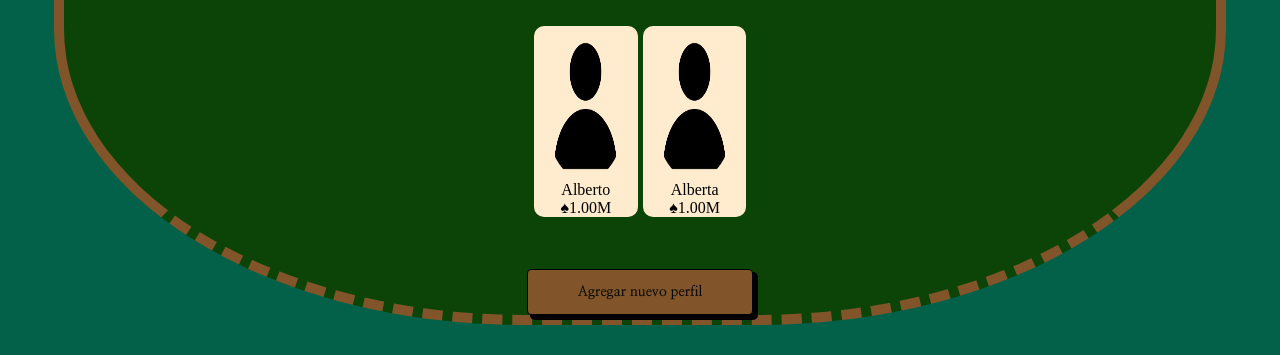
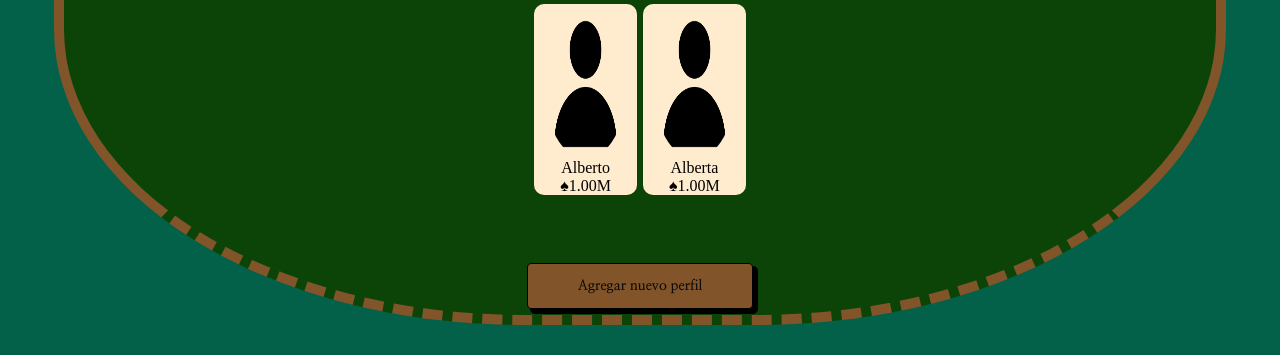
Before and after one commit to Sergi0tero/BlackJack, a plain HTML site: page index.html in a window 1280 px wide. Shown: the part 445-800 px from the top of the page. Drawn offline with Linux system fonts and the light colour scheme.

Commit message:
arreglado para el celular

```diff
--- a/css/Profiles.css
+++ b/css/Profiles.css
@@ -24,13 +24,15 @@ body{
     border-bottom-left-radius:40%;
     border-bottom-right-radius:40%;
     position: absolute;
-    display: flex;
     flex-direction: column;
     height: 90%;
     width: 90%;
     transform: translate(-50%, -50%);
     top: 50%;
     left: 50%;
+    align-items: center;
+    align-content: center;
+    text-align: center;
 
     background-color: rgb(12, 68, 8);
     border-style:  solid solid dashed solid;
@@ -44,13 +46,11 @@ body{
     position: relative;
     justify-content: center;
     grid-gap: 1%;
-    top: 15%;
-    left: 50%;
     width: 45%;
     max-height: 30%;
-    transform: translate(-50%, -50%);
     overflow-y:scroll;
     background-color: rgb(12, 68, 8);
+    margin: auto;
 }
 
 /*Buttons*/
```
Also changed, not shown: index.html (+0 -1 lines).
